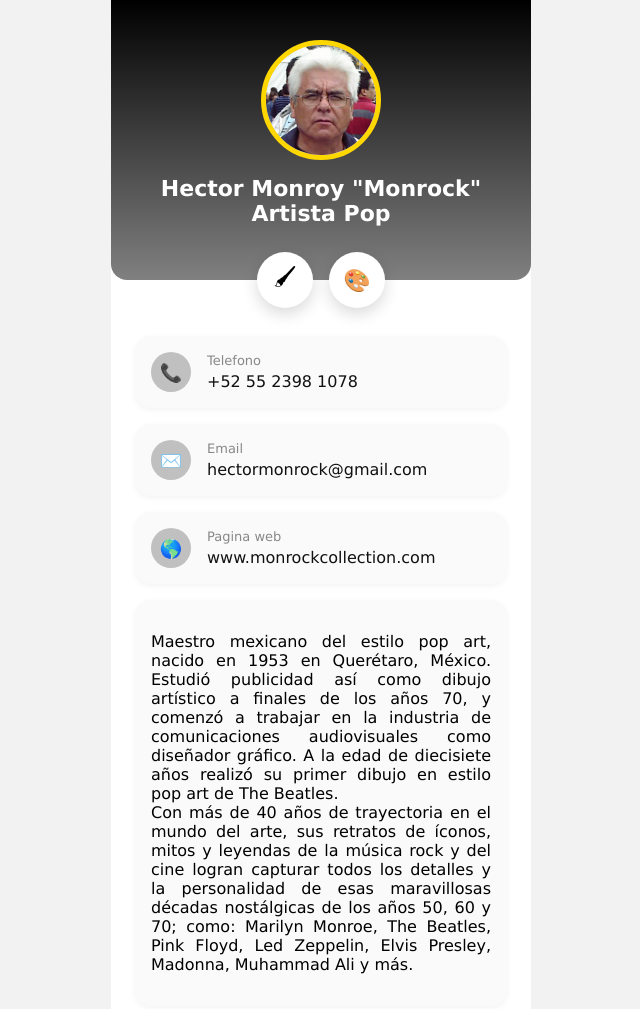
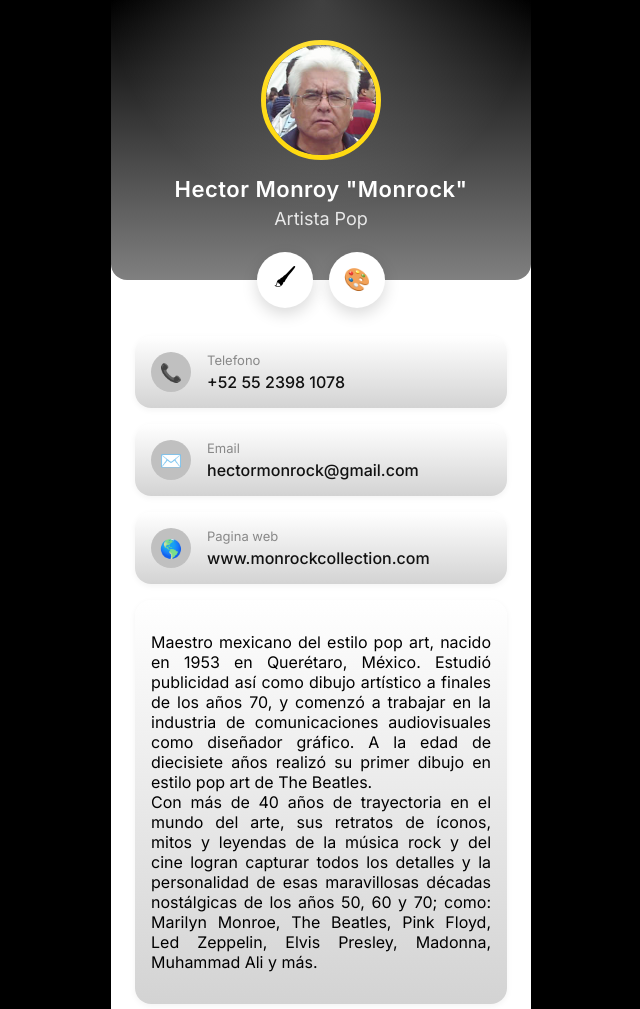
Before and after one commit to arte2026/monrock, a plain HTML site: page index.html in a window 1280 px wide. Shown: the top 1009 px of the page, without its empty margins (319-959 px from the left). Drawn offline with Linux system fonts and the light colour scheme.

Commit message:
Add files via upload

```diff
--- a/index.html
+++ b/index.html
@@ -2,6 +2,8 @@
 <html lang="en">
 <head>
 <link rel="icon" href="favicon.png" type="image/png">
+<link href="https://fonts.googleapis.com/css2?family=Inter:wght@400;500;600&display=swap" rel="stylesheet">
+
 <meta charset="UTF-8">
 <meta name="viewport" content="width=device-width, initial-scale=1.0">
 <title>Hector Monroy "Monrock"</title>
@@ -9,12 +11,13 @@
 <style>
     * {
         box-sizing: border-box;
-        font-family: "Verdana", sans-serif;
+
     }
 
     body {
+	    font-family: "Inter", system-ui, sans-serif;
         margin: 0;
-        background: #f2f2f2;
+        background: black;
     }
 
     .container {
@@ -22,7 +25,19 @@
         margin: 0 auto;
         background: white;
         min-height: 100vh;
+		animation: fadeUp 0.6s ease-out;
     }
+
+	@keyframes fadeUp {
+    from {
+        opacity: 0;
+        transform: translateY(12px);
+    }
+    to {
+        opacity: 1;
+        transform: translateY(0);
+    }
+}
 
     /* Header */
     .header {
@@ -34,6 +49,17 @@
         text-align: center;
         padding-top: 40px;
     }
+
+	.header::after {
+    content: "";
+    position: absolute;
+    inset: 0;
+    background: radial-gradient(circle at top,
+        rgba(255,255,255,0.25),
+        transparent 60%);
+    border-bottom-left-radius: 32px;
+    border-bottom-right-radius: 32px;
+}
 
     .avatar {
         width: 120px;
@@ -49,7 +75,14 @@
         font-size: 22px;
         font-weight: 600;
         color: white;
+		letter-spacing: 0.5px;
     }
+
+	.subtitle {
+    font-size: 18px;
+    color: rgba(255,255,255,0.85);
+    margin-top: 6px;
+}
 
     /* Action buttons */
     .actions {
@@ -88,7 +121,8 @@
         display: flex;
         align-items: center;
         gap: 16px;
-        background: #fafafa;
+        background: linear-gradient(180deg, white, lightgray);
+        transition: transform 0.2s ease, box-shadow 0.2s ease;
         padding: 16px;
         border-radius: 16px;
         margin-bottom: 16px;
@@ -120,15 +154,15 @@
         color: #111;
     }
 	/* Image grid */
-.image-grid {
+    .image-grid {
     display: grid;
     grid-template-columns: repeat(3, 1fr);
     gap: 12px;
     padding: 24px;
-	background: #fafafa;
+	background: linear-gradient(180deg, white, lightgray);
 }
 
-.image-grid img {
+    .image-grid img {
     width: 100%;
     aspect-ratio: 1 / 1;
     object-fit: cover;
@@ -145,7 +179,8 @@
 
     <div class="header">
         <img src="12.png" alt="Avatar" class="avatar">
-        <div class="name">Hector Monroy "Monrock" <br>Artista Pop </div>
+        <div class="name">Hector Monroy "Monrock"</div>
+		<div class="subtitle">Artista Pop</div>
 
         <div class="actions">
             <button class="action-btn" title="Call">🖌</button>
```
